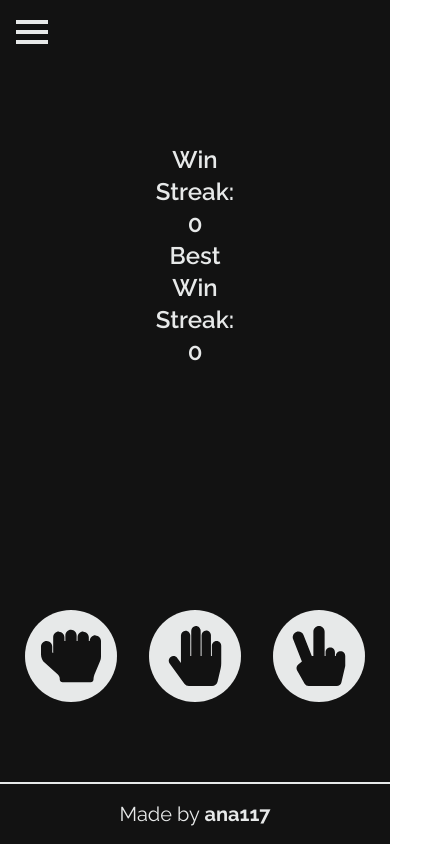
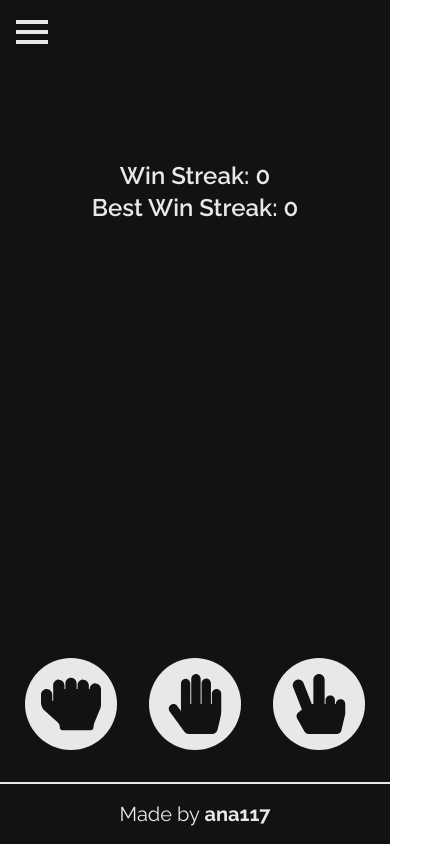
Before and after one commit to ana117/web-games, a React (Create React App) app: page /web-games/rps in a window 390 px wide. Shown: the whole page, 429 px wide, since content can reach past the window. Built offline with nearby package versions, Linux system fonts and the light colour scheme; the HTML template or start-up script is replaced by a standard one.

Commit message:
Style for mobile view

```diff
--- a/src/Games/RPS/SelectedOption.jsx
+++ b/src/Games/RPS/SelectedOption.jsx
@@ -1,6 +1,6 @@
 const SelectedOption = ({ option, isPlayer }) => {
     return (
-        <div className={`text-[12rem] ${isPlayer ? "rotate-90" : "-rotate-90 -scale-x-100"}`}>
+        <div className={`text-[6rem] lg:text-[12rem] ${isPlayer ? "rotate-90" : "-rotate-90 -scale-x-100"}`}>
             {option.icon}
         </div>
     );
--- a/src/Games/RPS/index.js
+++ b/src/Games/RPS/index.js
@@ -50,12 +50,12 @@ const RockPaperScissorsPage = () => {
     useEffect(() => {
         if (playerOption && computerOption) {
             if (playerOption.name === computerOption.name) {
-                setStatus("It's a draw!");
+                setStatus("It's a draw");
             } else if (playerOption.defeats.includes(computerOption.name)) {
                 setStatus("You win!");
                 setScore(s => s + 1);
             } else {
-                setStatus("You lose!");
+                setStatus("You lose");
                 setScore(0);
             }
         }
@@ -74,13 +74,15 @@ const RockPaperScissorsPage = () => {
 
     return (
         <GamePage game="Rock Paper Scissors">
-            <div className="flex flex-col justify-between p-[4rem]">
-                <div className="grid grid-cols-3 gap-[4rem] h-[12rem]">
-                    <div className="flex justify-center">
+            <div className="flex flex-col justify-between p-[1rem] lg:p-[4rem]">
+                <div className="grid grid-cols-2 lg:grid-cols-3 gap-[4rem] lg:h-[12rem]">
+                    <div className="flex justify-center items-center">
                         {playerOption && <SelectedOption option={playerOption} isPlayer={true}/>}
                     </div>
 
-                    <div className="flex flex-col items-center justify-center gap-[2rem] text-2xl font-semibold">
+                    <div className="order-last lg:order-none col-span-2 lg:col-span-1
+                                    flex flex-col items-center justify-center gap-[2rem]
+                                    text-2xl font-semibold">
                         {status && <p className="text-4xl font-bold">{status}</p>}
                         <div className="text-center">
                             <p>Win Streak: {score}</p>
@@ -88,7 +90,7 @@ const RockPaperScissorsPage = () => {
                         </div>
                     </div>
 
-                    <div className="flex justify-center">
+                    <div className="flex justify-center items-center">
                         {computerOption && <SelectedOption option={computerOption}/>}
                     </div>
                 </div>
```
